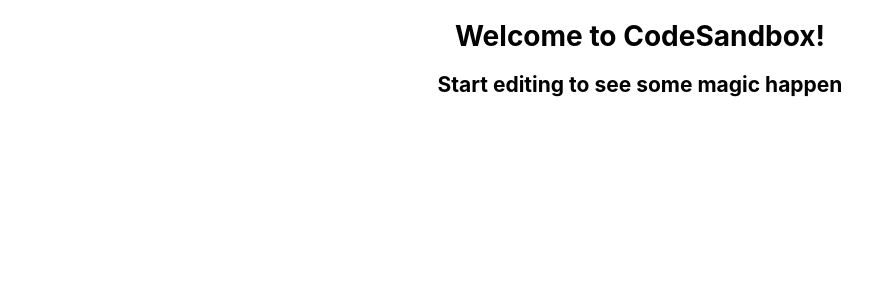
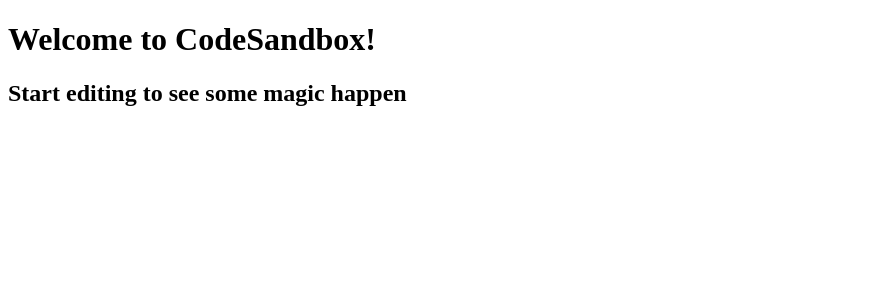
Before and after one commit to bhaskar411/Nested-Checkbox-Demo, an Angular app: page / in a window 1280 px wide. Shown: the top 300 px of the page, without its empty margins (0-896 px from the left). Built offline with nearby package versions, Linux system fonts and the light colour scheme.

Commit message:
Intial Commit

```diff
--- a/src/app/app.component.html
+++ b/src/app/app.component.html
@@ -1,18 +1,5 @@
-<style>
-  :host {
-    font-family: "Inter", -apple-system, BlinkMacSystemFont, "Segoe UI", Roboto,
-    Helvetica, Arial, sans-serif, "Apple Color Emoji", "Segoe UI Emoji",
-    "Segoe UI Symbol";
-    box-sizing: border-box;
-    -webkit-font-smoothing: antialiased;
-    -moz-osx-font-smoothing: grayscale;
-    font-size: 14px;
-    text-align: center;
-  }
-</style>
-
 <div class="content" role="main">
   <h1>Welcome to {{ title }}!</h1>
   <h2>Start editing to see some magic happen</h2>
 </div>
-<router-outlet/>
+<router-outlet />
```
